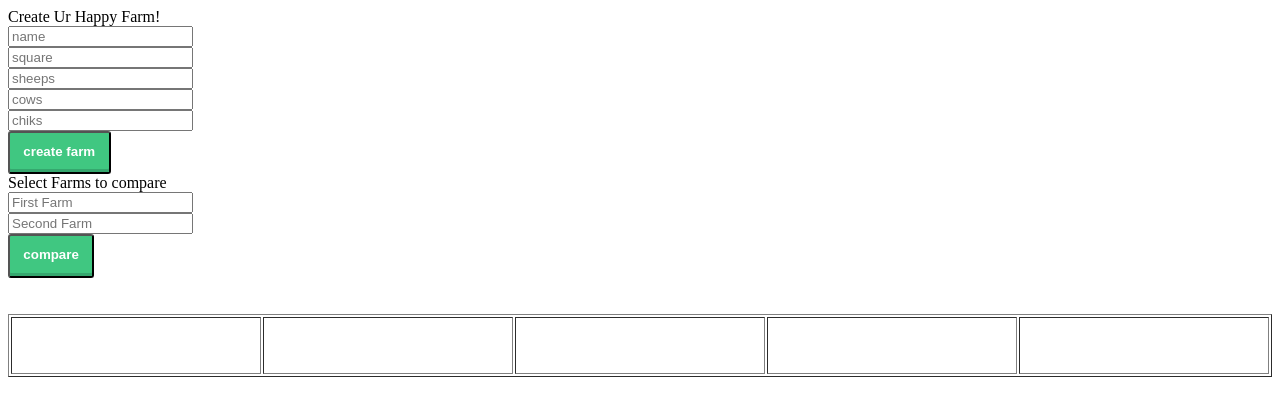
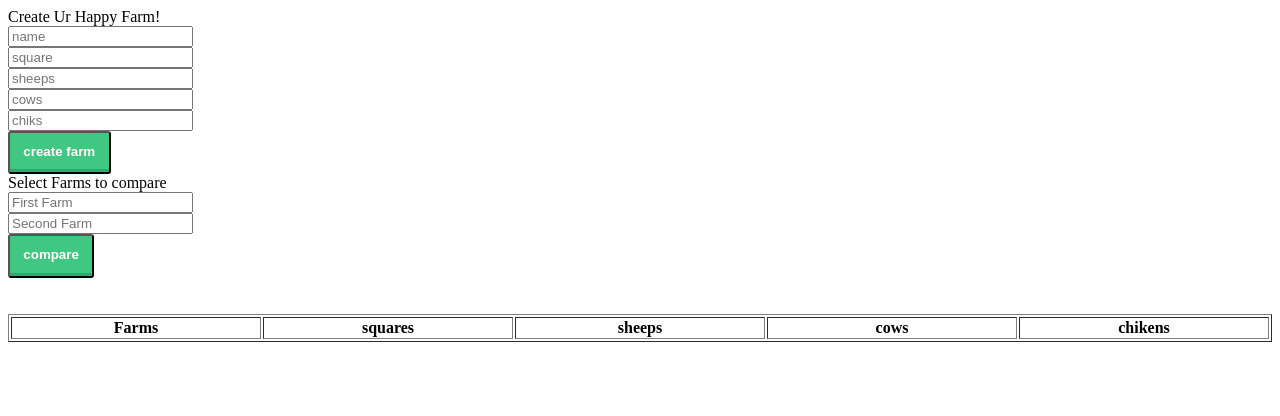
Before and after one commit to Lidestrial/PyKPIGL, a Flask app: page /sixths in a window 1280 px wide. Shown: the top 416 px of the page. Run offline with Flask 2, Linux system fonts and the light colour scheme; lists and menus that the app fills with data are empty.

Commit message:
Sixth skeleton

```diff
--- a/static/css/style.css
+++ b/static/css/style.css
@@ -49,7 +49,7 @@ table{
   margin-top: 0px;
   border: 1px solid rgba(255,255,255,0.3);
 }
-th{
+/*th{
   padding: 20px 15px;
   text-align: left;
   font-weight: 500;
@@ -66,7 +66,7 @@ td{
   color: #fff;
   border-bottom: solid 1px rgba(255,255,255,0.1);
 }
-
+*/
 
 
 /* for custom scrollbar for webkit browser*/
```
